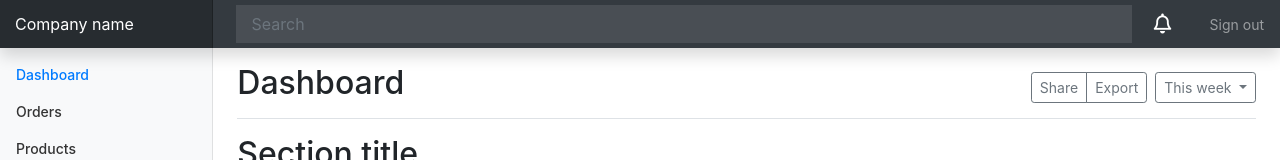
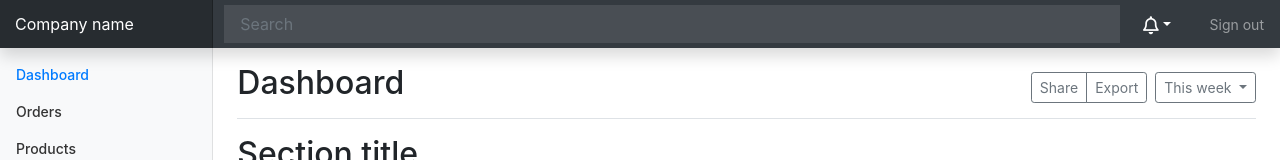
Before and after one commit to startupify-tech/angular-mini-modules, an Angular app: page / in a window 1280 px wide. Shown: the top 160 px of the page. Built offline with nearby package versions, Linux system fonts and the light colour scheme; some icons are missing.

Commit message:
added dropdown component,dropdown directive

```diff
--- a/src/app/app-routing.module.ts
+++ b/src/app/app-routing.module.ts
@@ -3,7 +3,7 @@ import { Routes, RouterModule } from '@angular/router';
 import { NotificationComponent } from './notification/notification.component';
 
 const routes: Routes = [
-  { path: 'notifications', component: NotificationComponent, pathMatch:"full" },
+  // { path: 'notifications', component: NotificationComponent, pathMatch:"full" },
 ];
 
 @NgModule({
--- a/src/app/app.component.css
+++ b/src/app/app.component.css
@@ -105,37 +105,3 @@
   border-color: transparent;
   box-shadow: 0 0 0 3px rgba(255, 255, 255, .25);
 }
-
-/* .drop{
-  display: inline-block;
-} */
-
-/* #bell-container{
-  border-radius: 50%;
-  position: relative;
-} */
-
-/* .dropdown{
-  width: 20%;
-  height: 50vh;
-  padding: 20px;
-  background-color: #F0EFE9;
-  border: 1px solid black;
-  border-radius: 3px;
-  display: none;
-  position: absolute;
-  right: 90px;
-}
-
-.drop:hover .dropdown{
-  display: block;
-} */
-
-#bell{
-  color:white;
-  font-size: 20px;
-}
-
-#bell:hover{
-  color:#CBCBC6;
-}
--- a/src/app/app.component.html
+++ b/src/app/app.component.html
@@ -2,12 +2,7 @@
   <a class="navbar-brand col-sm-3 col-md-2 mr-0" href="#">Company name</a>
   <input class="form-control form-control-dark" type="text" placeholder="Search" aria-label="Search">
 
-  <div class="drop">
-    <a routerLink="notifications" id="bell"><i class='far fa-bell' ></i></a>
-    <div class="dropdown">
-
-    </div>
-  </div>
+  <app-dropdown></app-dropdown>
 
   <ul class="navbar-nav px-3">
     <li class="nav-item text-nowrap">
@@ -109,7 +104,7 @@
         </div>
       </div>
 
-      <router-outlet></router-outlet>
+      <!-- <router-outlet></router-outlet> -->
 
       <!-- <canvas class="my-4 w-100" id="myChart" width="900" height="380"></canvas> -->
 
--- a/src/app/app.component.ts
+++ b/src/app/app.component.ts
@@ -7,4 +7,5 @@ import { Component } from '@angular/core';
 })
 export class AppComponent {
   title = 'angular-mini-modules';
+
 }
--- a/src/app/app.module.ts
+++ b/src/app/app.module.ts
@@ -4,10 +4,12 @@ import { NgModule } from '@angular/core';
 import { AppRoutingModule } from './app-routing.module';
 import { AppComponent } from './app.component';
 import { NotificationModule } from "./notification/notification.module";
+import { DropdownDirective } from './shared/dropdown.directive';
 
 @NgModule({
   declarations: [
-    AppComponent
+    AppComponent,
+    DropdownDirective
   ],
   imports: [
     BrowserModule,
--- /dev/null
+++ b/src/app/notification/dropdown/dropdown.component.css
@@ -0,0 +1,18 @@
+#bell{
+  background-color: transparent;
+  border: none;
+  color: white;
+}
+
+#bell:focus{
+  box-shadow: none;
+}
+
+#bell i{
+  vertical-align: middle;
+  font-size: 18px;
+}
+#bell i:hover{
+  font-size: 19px;
+  color: #CBCBC6;
+}
--- /dev/null
+++ b/src/app/notification/dropdown/dropdown.component.html
@@ -0,0 +1,40 @@
+<!-- This is a button dropdown -->
+
+<div class="dropdown" appDropdown>
+<button class="btn btn-secondary dropdown-toggle" type="button" id="dropdownMenuButton" data-toggle="dropdown" aria-haspopup="true" aria-expanded="false" id="bell">
+<i class='far fa-bell'></i>
+</button>
+<div class="dropdown-menu" aria-labelledby="dropdownMenuButton">
+<a class="dropdown-item" href="#">Action</a>
+<a class="dropdown-item" href="#">Another action</a>
+<a class="dropdown-item" href="#">Something else here</a>
+</div>
+</div>
+
+<!-- This is a link dropdown -->
+
+<!-- <div class="dropdown" appDropdown>
+<a class="btn btn-secondary dropdown-toggle" role="button" id="dropdownMenuLink" data-toggle="dropdown" aria-haspopup="true" aria-expanded="false" id="bell">
+<i class='far fa-bell'></i>
+</a>
+<div class="dropdown-menu" aria-labelledby="dropdownMenuLink">
+<a class="dropdown-item" href="#">Action</a>
+<a class="dropdown-item" href="#">Another action</a>
+<a class="dropdown-item" href="#">Something else here</a>
+</div>
+</div> -->
+
+
+
+<!-- <div class="btn-group" appDropdown>
+  <button type="button" class="btn btn-danger dropdown-toggle" data-toggle="dropdown" aria-haspopup="true" aria-expanded="false">
+    <i class='far fa-bell'></i>
+  </button>
+  <div class="dropdown-menu">
+    <a class="dropdown-item" href="#">Action</a>
+    <a class="dropdown-item" href="#">Another action</a>
+    <a class="dropdown-item" href="#">Something else here</a>
+    <div class="dropdown-divider"></div>
+    <a class="dropdown-item" href="#">Separated link</a>
+  </div>
+</div> -->
--- /dev/null
+++ b/src/app/notification/dropdown/dropdown.component.ts
@@ -0,0 +1,27 @@
+import { Component, OnInit } from '@angular/core';
+import { NotificationService } from '../notification.service';
+
+@Component({
+  selector: 'app-dropdown',
+  templateUrl: './dropdown.component.html',
+  styleUrls: ['./dropdown.component.css']
+})
+export class DropdownComponent implements OnInit {
+
+  notifications: Notification[];
+  // visibility:boolean = false;
+
+  constructor(private notificationService: NotificationService) {
+    this.notifications = notificationService.getNotifications();
+  }
+
+  ngOnInit(): void {
+  }
+
+  // onBell(event: Event){
+  //   // console.log(event);
+  //   this.visibility = (<MouseEvent>event).returnValue;
+  //   console.log(this.visibility);
+  // }
+
+}
--- a/src/app/notification/notification.component.html
+++ b/src/app/notification/notification.component.html
@@ -12,6 +12,6 @@
     </p>
   </div>
   <small class="d-block text-right mt-3">
-    <a href="#">All updates</a>
+    <a href="#">Go Back</a>
   </small>
 </div>
--- /dev/null
+++ b/src/app/shared/dropdown.directive.ts
@@ -0,0 +1,35 @@
+import { Directive, HostListener, HostBinding,ElementRef } from '@angular/core';
+
+@Directive({
+  selector: '[appDropdown]'
+})
+export class DropdownDirective {
+  @HostBinding('class.show') isOpen = false;
+
+  @HostListener('click') toggleOpen() {
+    this.isOpen = !this.isOpen;
+    console.log("Directive is working")
+  }
+
+  //   private isOpen: boolean =false;
+  // constructor(private _el: ElementRef) {
+  //
+  // }
+  //
+  // @HostBinding('class.show') get opened() {
+  //     return this.isOpen;
+  // }
+  // @HostListener('click') open() {
+  //     this.isOpen = true;
+  //     this._el.nativeElement.querySelector('.dropdown-menu').classList.add('show')
+  // }
+  // @HostListener('document:click', ['$event.target']) close (targetElement) {
+  //     let inside: boolean = this._el.nativeElement.contains(targetElement);
+  //     if(!inside) {
+  //         this.isOpen = false;
+  //         this._el.nativeElement.querySelector('.dropdown-menu').classList.remove('show')
+  //     }
+  //
+  //   }
+
+}
```
Also changed, not shown: src/app/notification/notification.module.ts (+5 -2 lines), 1 other file (tests, documents, lock files or other folders). Lines whose indentation alone changed are shown as unchanged.
